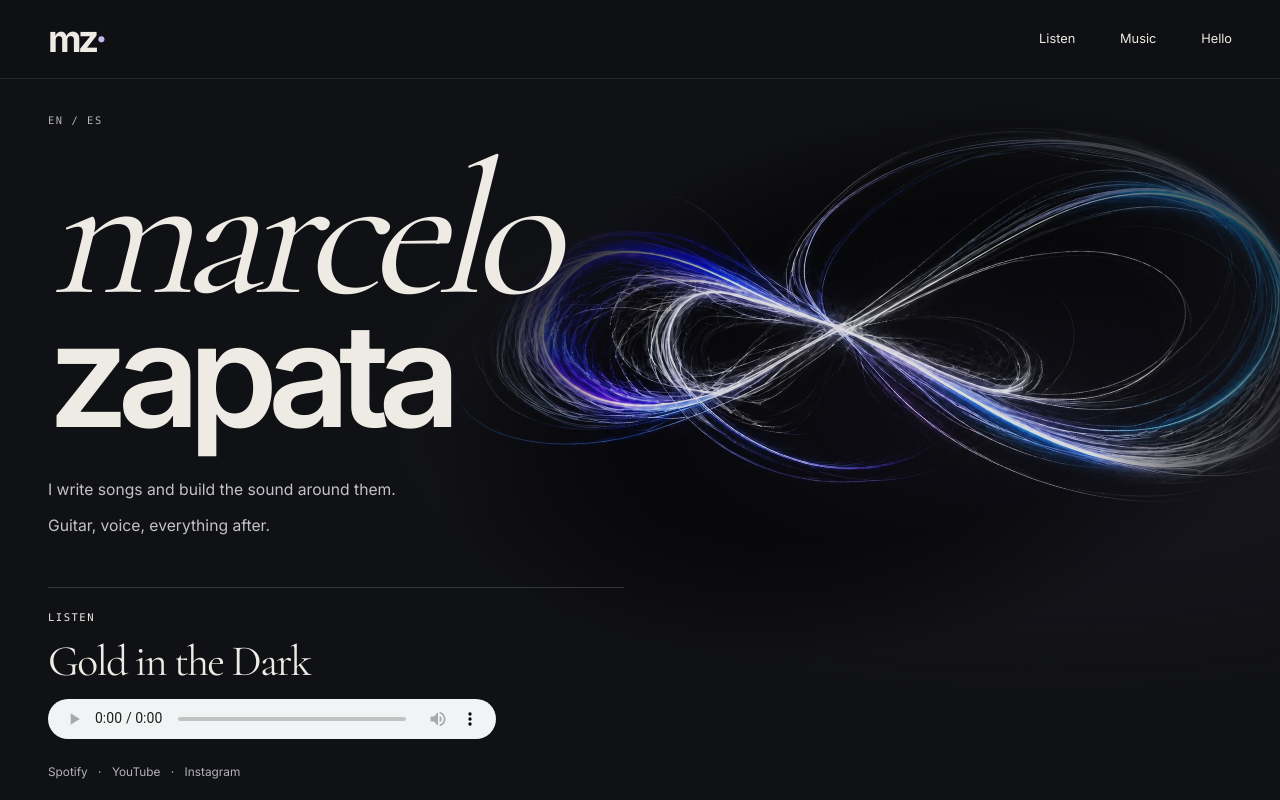
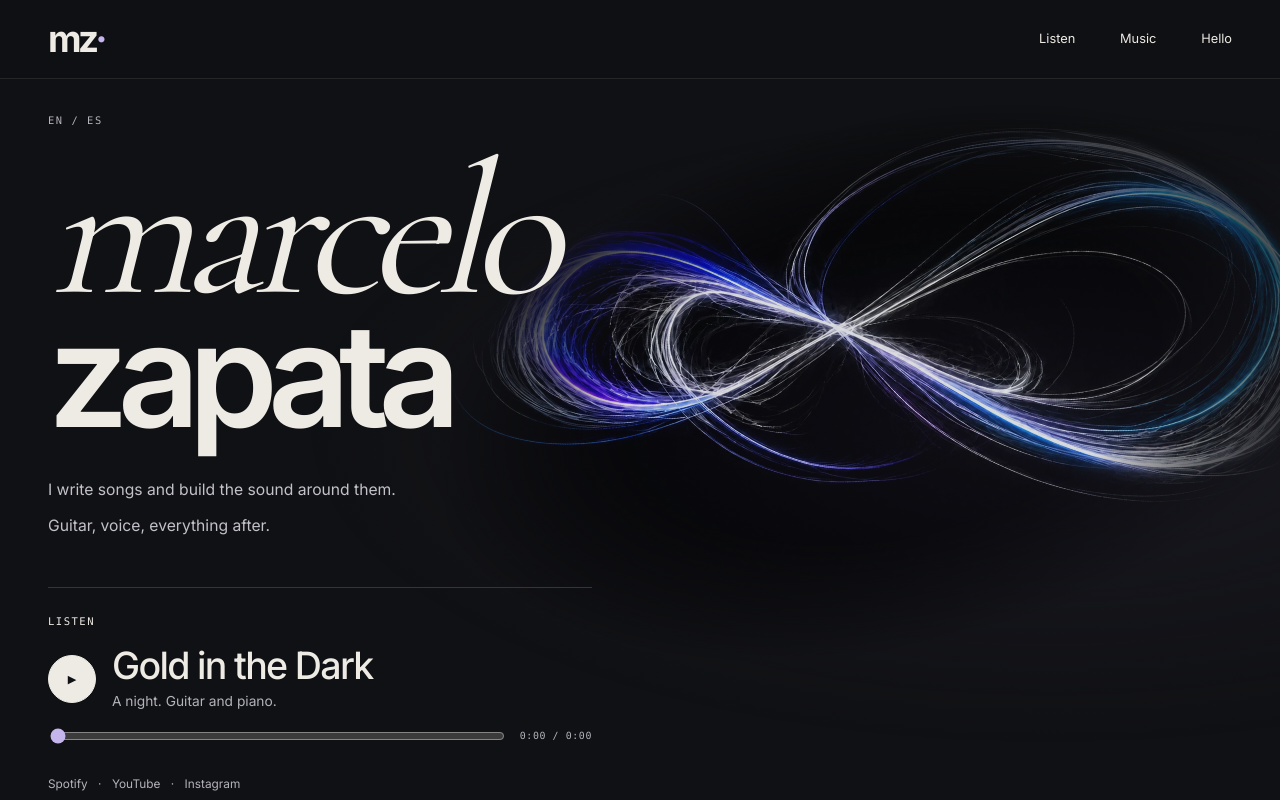
Before and after one commit to marcelozap/marcelozapata.com, a Next.js app: page / in a window 1280 px wide. Shown: the top 800 px of the page. Built offline with nearby package versions, Linux system fonts and the light colour scheme.

Commit message:
Replace native audio with a listen player; one Gold in the Dark, in the hero

```diff
--- a/app/listen.css
+++ b/app/listen.css
@@ -3,19 +3,36 @@
   position: relative;
   z-index: 2;
   display: grid;
-  gap: .85rem;
-  max-width: 36rem;
-  margin: 0 0 3.4rem;
-  padding: 1.35rem 0 0;
+  gap: 1rem;
+  max-width: 34rem;
+  margin: 0 0 4.2rem;
+  padding-top: 1.6rem;
   border-top: 1px solid var(--line);
 }
-.listen-row h2 {
-  font-family: var(--serif);
-  font-size: clamp(2rem, 3.4vw, 2.8rem);
-  font-weight: 400;
-  letter-spacing: -.04em;
+.listen-player { display: grid; gap: .85rem; }
+.listen-player-row { display: flex; align-items: center; gap: 1rem; }
+.listen-player h2 {
+  font-size: clamp(1.7rem, 3vw, 2.35rem);
+  letter-spacing: -.045em;
 }
-.listen-row-main { display: grid; gap: .75rem; }
+.listen-player p { margin-top: .3rem; font-size: .86rem; color: var(--ink-soft); }
+.listen-play {
+  display: grid;
+  place-items: center;
+  width: 48px;
+  height: 48px;
+  flex-shrink: 0;
+  border: 1px solid var(--ink);
+  border-radius: 50%;
+  background: var(--ink);
+  color: var(--bg);
+  font-size: .7rem;
+  cursor: pointer;
+}
+.listen-play:hover { background: var(--accent); border-color: var(--accent); }
+.listen-meter { display: flex; align-items: center; gap: .8rem; }
+.listen-meter input { width: 100%; accent-color: var(--accent); }
+.listen-meter span { flex-shrink: 0; font: .62rem/1 var(--mono); color: var(--ink-soft); letter-spacing: .06em; }
 .listen-links {
   display: flex;
   flex-wrap: wrap;
@@ -26,14 +43,7 @@
 }
 .listen-links a { min-height: 44px; display: inline-flex; align-items: center; }
 .listen-links a:hover { color: var(--accent); }
-.track-player {
-  display: block;
-  width: min(100%, 28rem);
-  height: 40px;
-  margin: .1rem 0 0;
-  accent-color: #c5b5ed;
-}
-.song-listen { margin-top: 1.6rem; padding-top: 1.2rem; border-top: 1px solid var(--line); }
+.song-listen { display: block; margin-top: 1.6rem; }
 .song-listen h3 { font-size: 1.55rem; letter-spacing: -.04em; }
 .song-listen p { margin-top: .35rem; font-size: .86rem; color: var(--ink-soft); }
 .workbench { max-width: 36rem; }
@@ -45,8 +55,3 @@
   line-height: 1.25;
 }
 .elsewhere { padding-top: 2.5rem; padding-bottom: 2.5rem; }
-.world-index { grid-template-columns: 1fr 1fr; }
-@media (max-width: 700px) {
-  .listen-row { margin-bottom: 2.2rem; }
-  .listen-row h2 { font-size: 1.85rem; }
-}
--- a/components/HeroSection.tsx
+++ b/components/HeroSection.tsx
@@ -1,6 +1,7 @@
 import Image from "next/image";
 import { introduction, listen } from "@/content/home";
 import { site } from "@/content/site";
+import TrackPlayer from "@/components/TrackPlayer";
 
 export default function HeroSection() {
   return (
@@ -18,11 +19,7 @@ export default function HeroSection() {
         </div>
         <div className="listen-row" id="listen">
           <p className="eyebrow">{listen.label}</p>
-          <div className="listen-row-main">
-            <h2>{listen.title}</h2>
-            <audio className="track-player" controls preload="metadata" src={listen.audio}>
-              <a href={listen.audio}>Play Gold in the Dark</a>
-            </audio>
+          <TrackPlayer src={listen.audio} title={listen.title} note={listen.note} />
           <div className="listen-links">
             <a href={site.socials.spotify} target="_blank" rel="noreferrer">Spotify</a>
             <span aria-hidden="true">·</span>
@@ -32,7 +29,6 @@ export default function HeroSection() {
           </div>
         </div>
       </div>
-      </div>
     </section>
   );
 }
--- a/components/MusicSection.tsx
+++ b/components/MusicSection.tsx
@@ -1,9 +1,16 @@
 import SessionPlayer from "@/components/SessionPlayer";
+import { listen } from "@/content/home";
 
 export default function MusicSection() {
   return <section className="panel music" id="music" aria-labelledby="music-title"><div className="container">
     <div className="section-heading"><p className="eyebrow">01 / Songs & sessions</p><span className="section-aside">Guitar. Voice. Everything after.</span></div>
-    <div className="music-grid"><SessionPlayer /><div className="music-copy">
+    <div className="music-grid"><div>
+      <SessionPlayer />
+      <a className="song-listen" href="#listen">
+        <h3>{listen.title}</h3>
+        <p>{listen.note}</p>
+      </a>
+    </div><div className="music-copy">
       <h2 id="music-title">It starts<br />with a feeling.</h2>
       <p>I sing and write in English and Spanish, on guitar and piano. As I build the production, I want to keep what made the first take feel honest.</p>
       <p className="music-note">Guitars up front. Drums underneath.<br />Room for what I need to say.</p>
--- /dev/null
+++ b/components/TrackPlayer.tsx
@@ -0,0 +1,76 @@
+"use client";
+
+import { useEffect, useRef, useState } from "react";
+
+function fmt(seconds: number) {
+  if (!Number.isFinite(seconds) || seconds <= 0) return "0:00";
+  const m = Math.floor(seconds / 60);
+  const s = Math.floor(seconds % 60);
+  return `${m}:${s.toString().padStart(2, "0")}`;
+}
+
+export default function TrackPlayer({ src, title, note }: { src: string; title: string; note?: string }) {
+  const audio = useRef<HTMLAudioElement>(null);
+  const [playing, setPlaying] = useState(false);
+  const [current, setCurrent] = useState(0);
+  const [duration, setDuration] = useState(0);
+
+  useEffect(() => {
+    const el = audio.current;
+    if (!el) return;
+    const onTime = () => setCurrent(el.currentTime);
+    const onMeta = () => setDuration(el.duration || 0);
+    const onEnd = () => setPlaying(false);
+    el.addEventListener("timeupdate", onTime);
+    el.addEventListener("loadedmetadata", onMeta);
+    el.addEventListener("ended", onEnd);
+    return () => {
+      el.removeEventListener("timeupdate", onTime);
+      el.removeEventListener("loadedmetadata", onMeta);
+      el.removeEventListener("ended", onEnd);
+    };
+  }, []);
+
+  async function toggle() {
+    const el = audio.current;
+    if (!el) return;
+    if (playing) {
+      el.pause();
+      setPlaying(false);
+      return;
+    }
+    try {
+      await el.play();
+      setPlaying(true);
+    } catch {
+      setPlaying(false);
+    }
+  }
+
+  return (
+    <div className="listen-player">
+      <audio ref={audio} src={src} preload="metadata">
+        <a href={src}>{title}</a>
+      </audio>
+      <div className="listen-player-row">
+        <button type="button" className="listen-play" onClick={toggle} aria-label={playing ? `Pause ${title}` : `Play ${title}`}>
+          {playing ? "❚❚" : "▶"}
+        </button>
+        <div>
+          <h2>{title}</h2>
+          {note ? <p>{note}</p> : null}
+        </div>
+      </div>
+      <div className="listen-meter">
+        <input type="range" min={0} max={duration || 1} step={0.1} value={current} aria-label={`${title} playback`} onChange={(event) => {
+          const el = audio.current;
+          if (!el) return;
+          const next = Number(event.target.value);
+          el.currentTime = next;
+          setCurrent(next);
+        }} />
+        <span>{fmt(current)} / {fmt(duration)}</span>
+      </div>
+    </div>
+  );
+}
```
Lines whose indentation alone changed are shown as unchanged.
